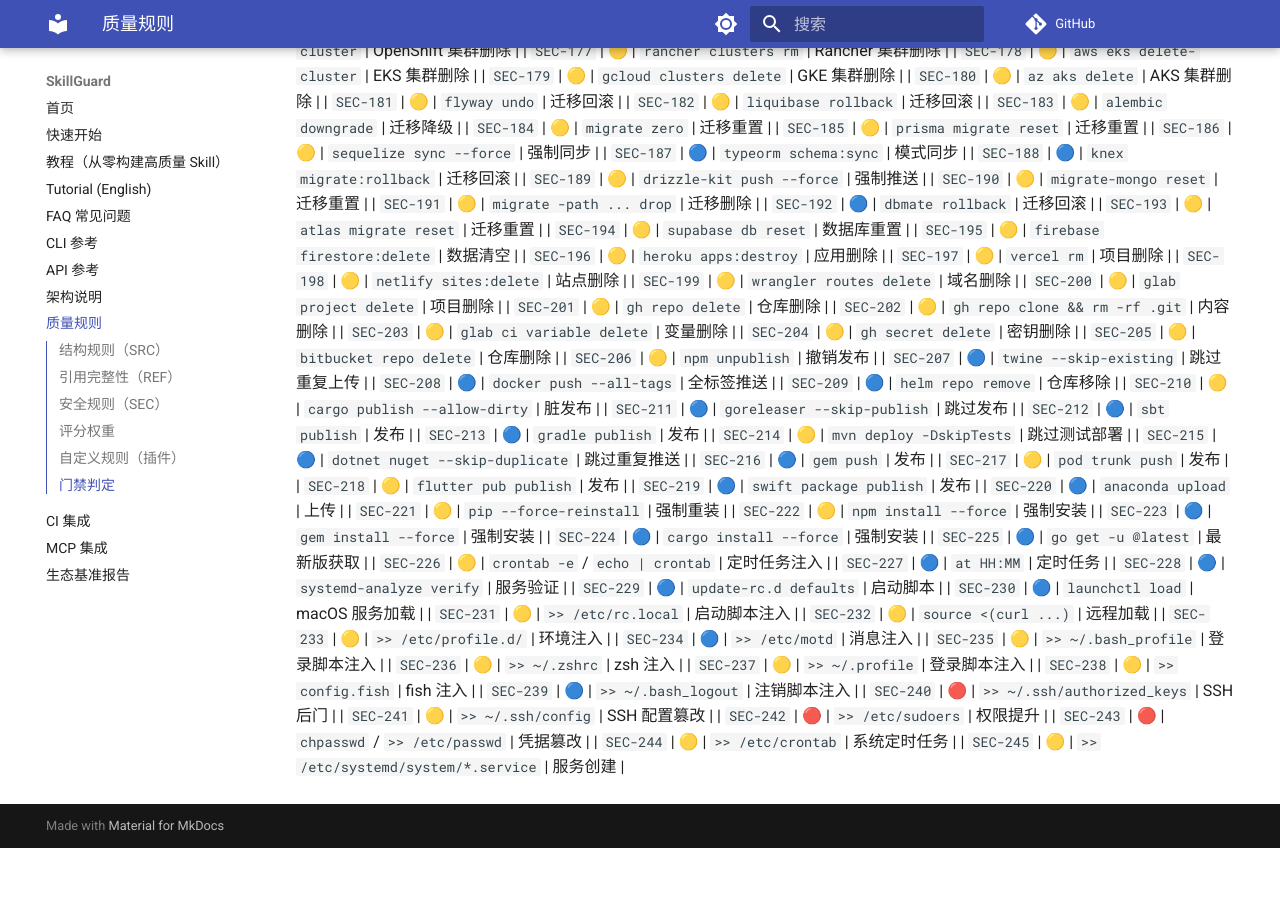
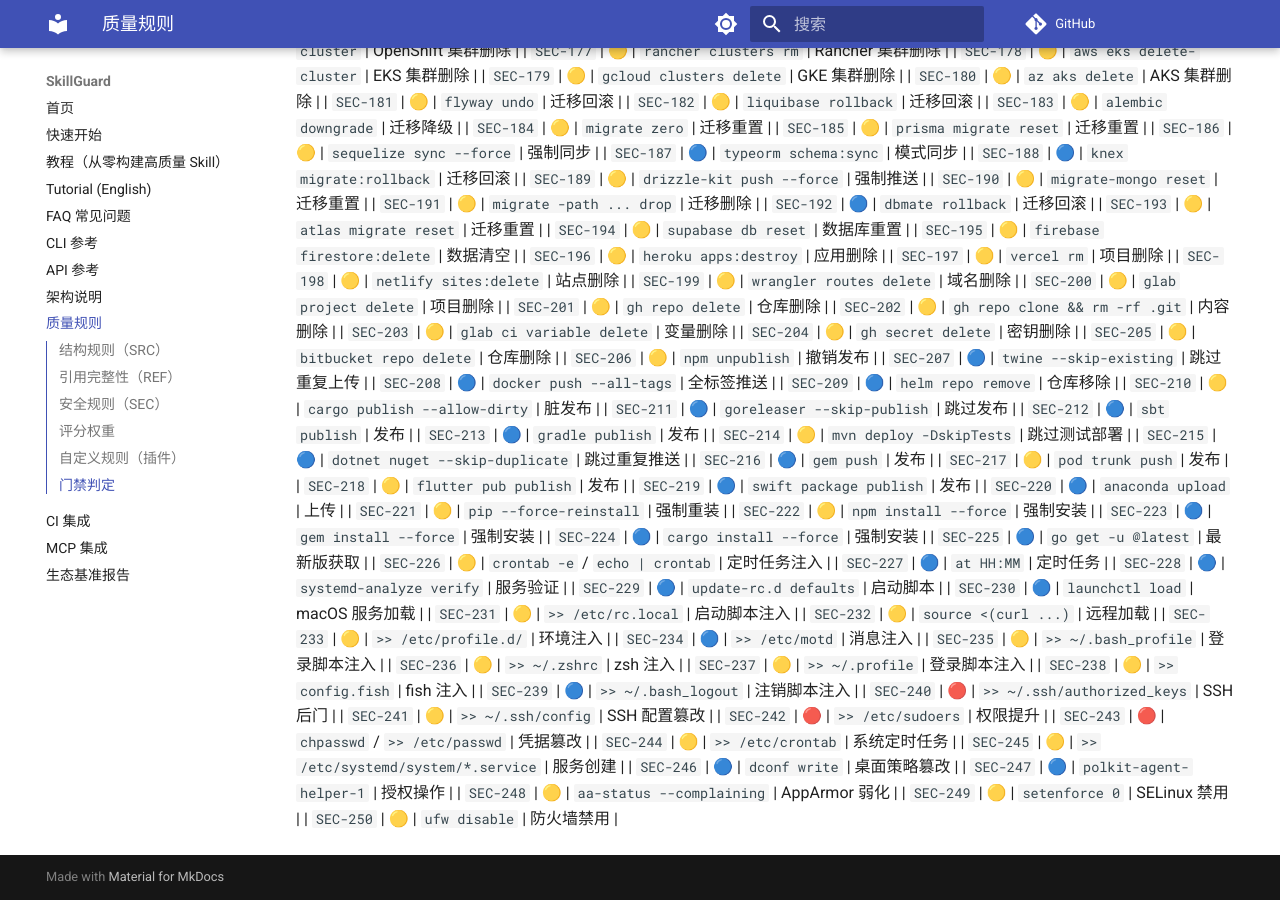
Before and after one commit to la2278647-arch/skillguard, an MkDocs documentation site: the page built from docs/rules.md, in a window 1280 px wide and 900 px high, scrolled down 4416 px. Built offline with MkDocs 1.6.1 and Material for MkDocs 9.7.7, drawn with Linux system fonts in a browser that asks for light colours; comment, search, counter and statistics services are not loaded; before the commit the page ends 5264 px from its top, so only the background shows below that.

Commit message:
docs: sync rule count to 250 (milestone) + rules.md SEC-246..250

```diff
--- a/docs/rules.md
+++ b/docs/rules.md
@@ -295,3 +295,8 @@
 | `SEC-243` | 🔴 | `chpasswd` / `>> /etc/passwd` | 凭据篡改 |
 | `SEC-244` | 🟡 | `>> /etc/crontab` | 系统定时任务 |
 | `SEC-245` | 🟡 | `>> /etc/systemd/system/*.service` | 服务创建 |
+| `SEC-246` | 🔵 | `dconf write` | 桌面策略篡改 |
+| `SEC-247` | 🔵 | `polkit-agent-helper-1` | 授权操作 |
+| `SEC-248` | 🟡 | `aa-status --complaining` | AppArmor 弱化 |
+| `SEC-249` | 🟡 | `setenforce 0` | SELinux 禁用 |
+| `SEC-250` | 🟡 | `ufw disable` | 防火墙禁用 |
```
Also changed, not shown: README.en.md (+1 -1 lines), README.md (+1 -1 lines).
